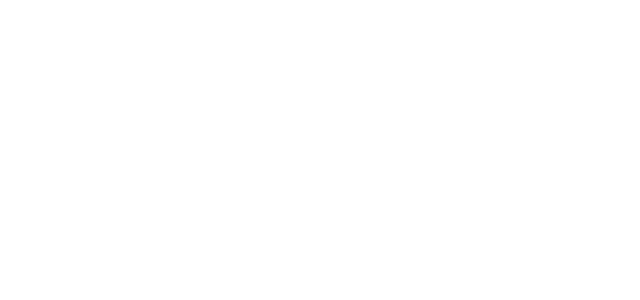
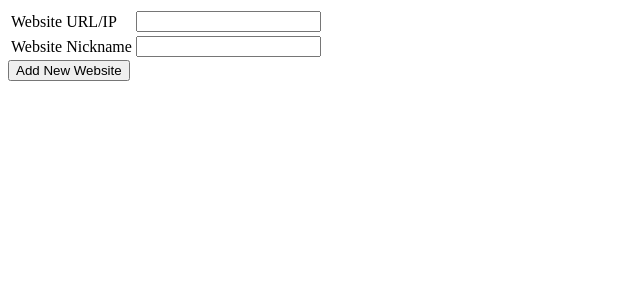
Before and after one commit to dbenkner/pingTrackerFE, an Angular app: page /addNewSite in a window 1280 px wide. Before the commit this address led to /. Shown: the top 300 px of the page, without its empty margins (0-640 px from the left). Built offline with nearby package versions, Linux system fonts and the light colour scheme.

Commit message:
Add new-website feature implemented

```diff
--- a/src/app/app-routing.module.ts
+++ b/src/app/app-routing.module.ts
@@ -2,11 +2,14 @@
 import { RouterModule, Routes } from '@angular/router';
 import { ListAllWebsitesComponent } from './websites/ListAllWebsites/ListAllWebsites.component';
 import { PingResultsComponent } from './pingResults/ping-results/ping-results.component';
+import { AddNewWebsiteComponent } from './websites/add-new-website/add-new-website.component';
 
 const routes: Routes = [
   {path: "", redirectTo:'/ListAllWebsites', pathMatch: "full"},
   {path: 'ListAllWebsites', component:ListAllWebsitesComponent},
+  {path: 'addNewSite', component:AddNewWebsiteComponent},
   {path: 'pingResults/:id', component:PingResultsComponent}
+
 ];
 
 @NgModule({
--- a/src/app/app.module.ts
+++ b/src/app/app.module.ts
@@ -10,13 +10,15 @@
 import { PingResultsComponent } from './pingResults/ping-results/ping-results.component';
 import { RouterModule } from '@angular/router';
 import { RouterLink } from '@angular/router';
+import { AddNewWebsiteComponent } from './websites/add-new-website/add-new-website.component';
 
 
  @NgModule({
   declarations: [
     AppComponent,
     ListAllWebsitesComponent,
-    PingResultsComponent
+    PingResultsComponent,
+    AddNewWebsiteComponent
   ],
   imports: [
     BrowserModule,
--- a/src/app/websites/AddWebsiteDto.class.ts
+++ b/src/app/websites/AddWebsiteDto.class.ts
@@ -1,3 +1,4 @@
 export class AddWebsiteDto {
     url:string = "";
+    websiteNickname?: string;
 }
--- a/src/app/websites/ListAllWebsites/ListAllWebsites.component.html
+++ b/src/app/websites/ListAllWebsites/ListAllWebsites.component.html
@@ -1,9 +1,15 @@
+<div class="options">
+  <a routerLink="/addNewSite">Add New</a>
+</div>
 <div class="wrapper">
   <div class="websiteContainer" *ngFor="let website of websites">
     <table>
       <tbody>
         <tr>
           <td>ID</td><td>{{website.id}}</td>
+        </tr>
+        <tr>
+          <td>Nickname</td><td>{{website.websiteNickname}}</td>
         </tr>
         <tr>
           <td>URL</td><td>{{website.url}}</td>
--- a/src/app/websites/Website.class.ts
+++ b/src/app/websites/Website.class.ts
@@ -2,4 +2,5 @@
     id:number = 0;
     url:string = "";
     averagePing:number | undefined;
+    websiteNickname?: string | undefined;
 }
--- /dev/null
+++ b/src/app/websites/add-new-website/add-new-website.component.html
@@ -0,0 +1,15 @@
+<div class="tableContainer">
+    <table>
+        <tr>
+            <td>Website URL/IP</td>
+            <td><input [(ngModel)]="websiteDto.url"></td>
+        </tr>
+        <tr>
+            <td>Website Nickname</td>
+            <td><input [(ngModel)]="websiteDto.websiteNickname"></td>
+        </tr>
+    </table>
+    <div class="btnContainer">
+        <button (click)="addNewWebsite()">Add New Website</button>
+    </div>
+</div>
--- /dev/null
+++ b/src/app/websites/add-new-website/add-new-website.component.ts
@@ -0,0 +1,33 @@
+import { HttpClient } from '@angular/common/http';
+import { Component } from '@angular/core';
+import { WebsiteService } from '../website.service';
+import { Website } from '../Website.class';
+import { AddWebsiteDto } from '../AddWebsiteDto.class';
+import { FormsModule } from '@angular/forms';
+import { RouterLink, ActivatedRoute, Router } from '@angular/router';
+import { AppRoutingModule } from 'src/app/app-routing.module';
+@Component({
+  selector: 'app-add-new-website',
+  templateUrl: './add-new-website.component.html',
+  styleUrls: ['./add-new-website.component.css']
+})
+export class AddNewWebsiteComponent {
+  website!: Website;
+  websiteDto: AddWebsiteDto = new AddWebsiteDto();
+  constructor(
+    private http: HttpClient,
+    private router: Router,
+    private websiteSvc: WebsiteService,
+    private activatedRoute: ActivatedRoute,
+  ) {}
+  ngOnInit () : void{
+
+  }
+  addNewWebsite ():void {
+    this.websiteSvc.addNewWebsite(this.websiteDto).subscribe(
+      res => {
+        console.log(res);
+        this.router.navigate(['/ListAllWebsites']);
+      });
+  }
+}
```
Also changed, not shown: src/app/websites/add-new-website/add-new-website.component.css (added).
